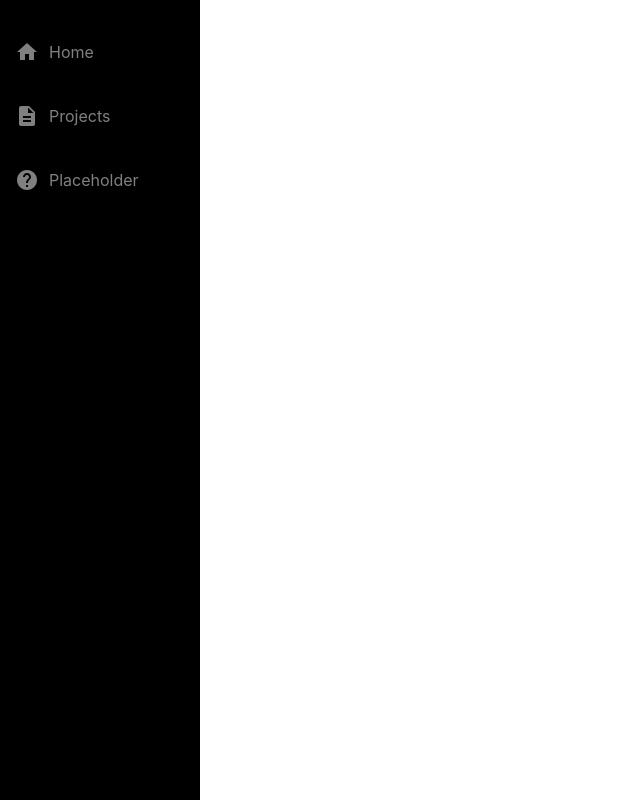
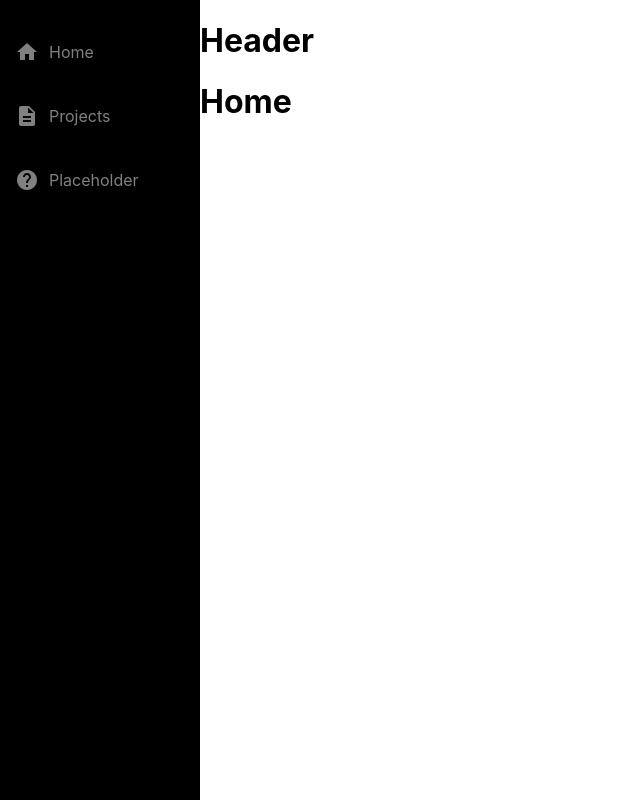
Before and after one commit to m-ramm/m-ramm-website, a React (Create React App) app: page / in a window 1280 px wide. Shown: the whole page, without its empty margins (0-640 px from the left). Built offline with nearby package versions, Linux system fonts and the light colour scheme.

Commit message:
small margin fix

```diff
--- a/src/App.css
+++ b/src/App.css
@@ -36,6 +36,10 @@
   to {
     transform: rotate(360deg);
   }
+}
+
+.main-section {
+  margin-left: 200px;
 }
 
 nav {
--- a/src/App.js
+++ b/src/App.js
@@ -15,11 +15,16 @@ function App() {
   return (
     <Router>
       <Navbar />
-      <Header />
-      <Routes>
+      <div className='main-section'>
+        <Header />
+        <Routes>
         <Route path="/" element={<Home />} />
         <Route path="/projects" element={<Projects />} />
-      </Routes>
+        </Routes>
+      </div>
+
+
+
 
 
     </Router>
```
